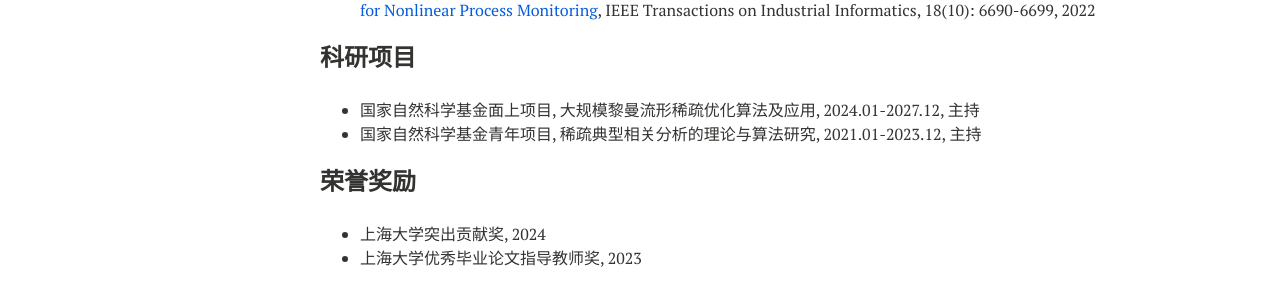
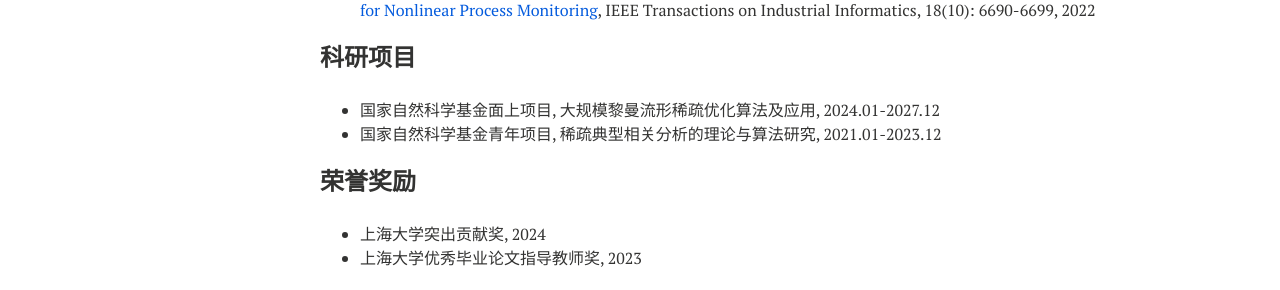
Before and after one commit to xianchaoxiu/xianchaoxiu.github.io, a Jekyll site: the page built from chinese/index.md, in a window 1280 px wide. Shown: the part 969-1259 px from the top of the page. Built offline with Jekyll 4.4.1, drawn with Linux system fonts in a browser that asks for light colours; nearby versions of some CDN libraries.

Commit message:
Update index.md

```diff
--- a/chinese/index.md
+++ b/chinese/index.md
@@ -46,8 +46,8 @@ share: false
 
 
 ### 科研项目
-* 国家自然科学基金面上项目, 大规模黎曼流形稀疏优化算法及应用, 2024.01-2027.12, 主持 <br>
-* 国家自然科学基金青年项目, 稀疏典型相关分析的理论与算法研究, 2021.01-2023.12, 主持  <br>
+* 国家自然科学基金面上项目, 大规模黎曼流形稀疏优化算法及应用, 2024.01-2027.12 <br>
+* 国家自然科学基金青年项目, 稀疏典型相关分析的理论与算法研究, 2021.01-2023.12  <br>
 
 
 ### 荣誉奖励
```
